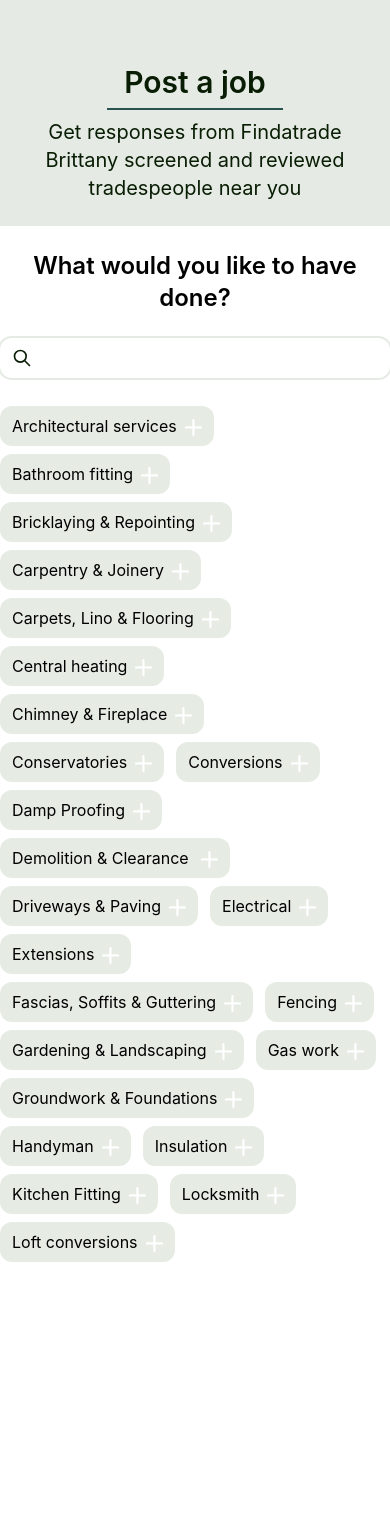
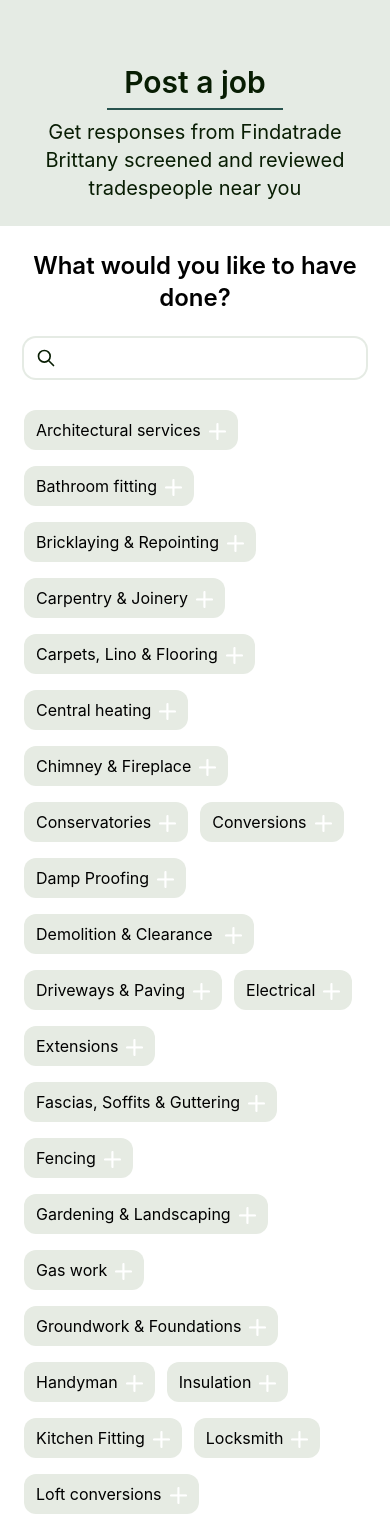
Before and after one commit to mamun-prodhan/trade-britanny, a React (Create React App) app: page / in a window 390 px wide. Before the commit the page ends 1266 px from the top, so only its background shows below. Built offline with nearby package versions, Linux system fonts and the light colour scheme.

Commit message:
responsivenes added

```diff
--- a/src/components/Category/Category.js
+++ b/src/components/Category/Category.js
@@ -7,7 +7,7 @@
     return (
         <div>
             <Link to={`/category/${id}`}>
-            <button className='py-2 px-3 my-1 mr-3 rounded-xl bg-[#E6EBE3] hover:bg-[#3F8825] focus:bg-[#3F8825]'> {title}<img className='inline ml-2' src={image} alt="icon" /></button>
+            <button className='py-2 px-3 my-2 mr-3 rounded-xl bg-[#E6EBE3] hover:bg-[#3F8825] focus:bg-[#3F8825]'> {title}<img className='inline ml-2' src={image} alt="icon" /></button>
             </Link>
         </div>
     );
--- a/src/components/PostJob/PostJob.js
+++ b/src/components/PostJob/PostJob.js
@@ -25,7 +25,7 @@
         </p>
       </div>
       {/* search section */}
-      <div className="text-center">
+      <div className="text-center px-6 lg:px-0">
         {/* title */}
         <p className="py-6 lg:py-10 text-2xl lg:text-3xl font-semibold">
           What would you like to have done?
@@ -44,7 +44,7 @@
         </form>
       </div>
       {/* job categories section */}
-      <div className="flex flex-wrap mt-6 mx-auto w-full">
+      <div className="flex flex-wrap mt-6 lg:mt-10 mx-auto w-full px-6 lg:px-0">
         {
             categories.map((category, index) => <Category
             key={index}
--- a/src/components/ServiceData/ServiceData.js
+++ b/src/components/ServiceData/ServiceData.js
@@ -6,7 +6,7 @@
 
   return (
     <div>
-      <label className="focus-within:border-2 focus-within:border-[#3F8825] text-left rounded-xl w-[50%] p-3 m-2 bg-[#E6EBE3] inline-block">
+      <label className="focus-within:border-2 focus-within:border-[#3F8825] text-left rounded-xl w-[90%] lg:w-[50%] p-3 m-2 bg-[#E6EBE3] inline-block">
         <div className="flex justify-center items-center">
         <div className="w-4/5">
         <p className="ml-3">{title}</p>
```
